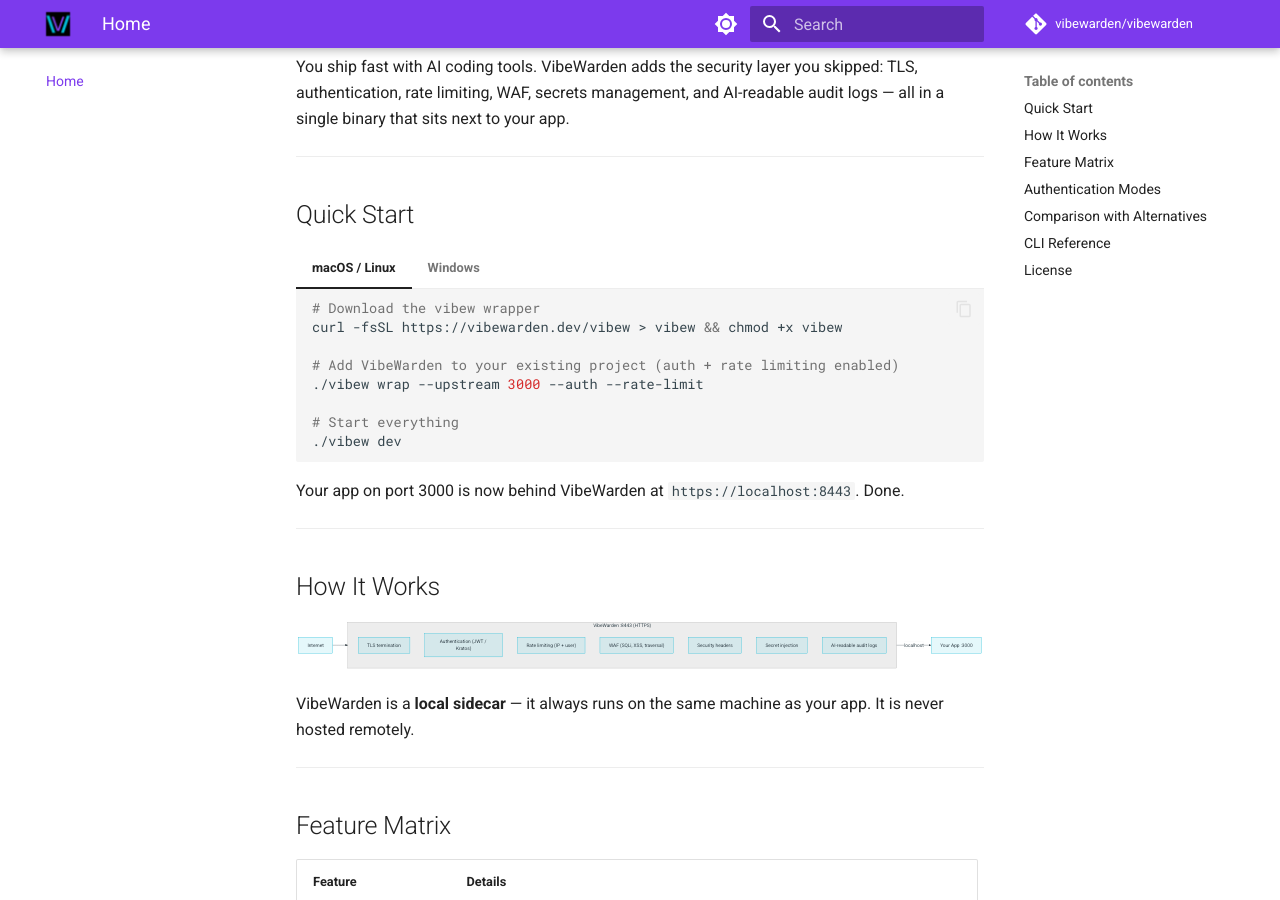
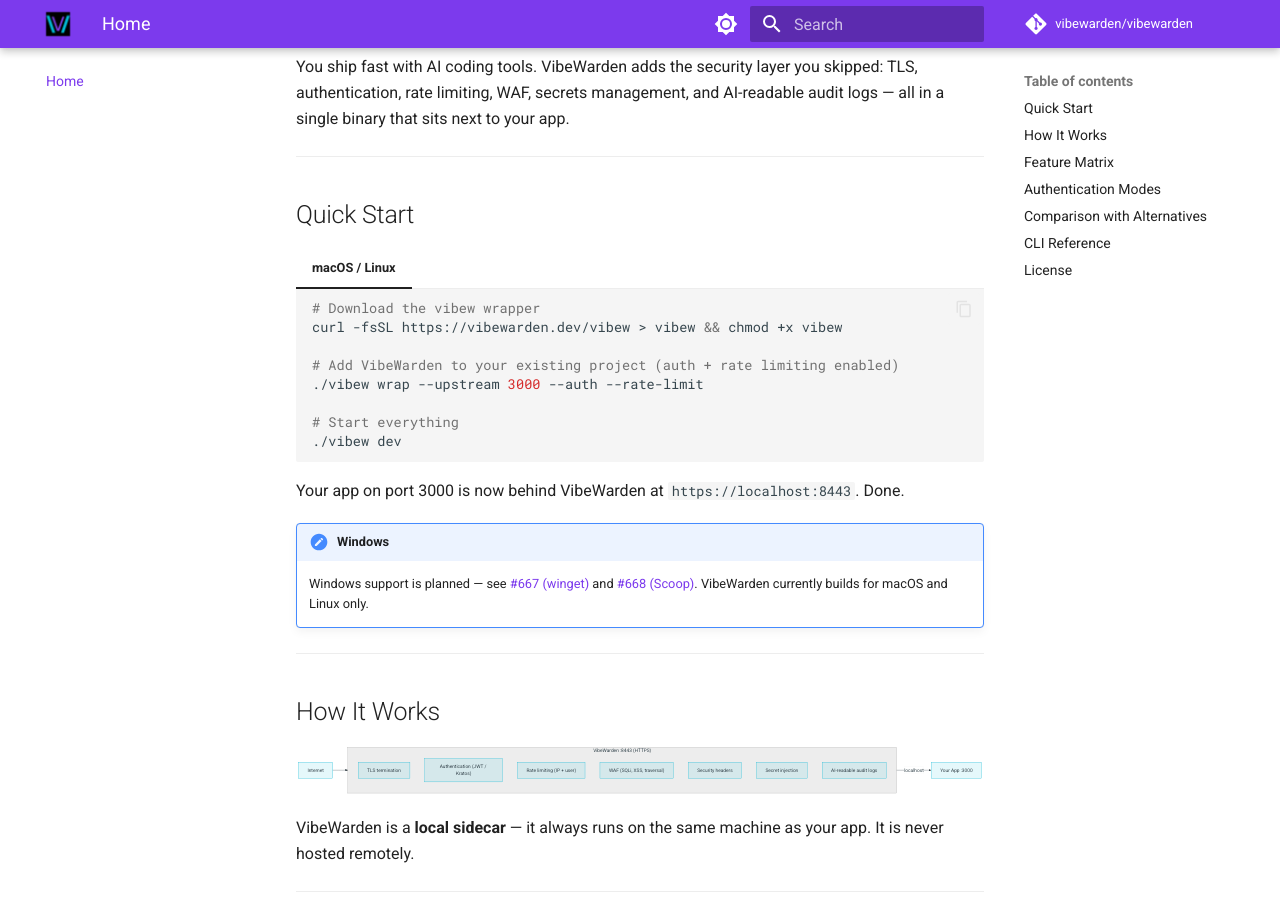
Before and after one commit to VibeWarden/vibewarden, an MkDocs documentation site: the page built from docs/index.md, in a window 1280 px wide and 900 px high, scrolled down 680 px. Built offline with MkDocs 1.6.1 and Material for MkDocs 9.7.7, drawn with Linux system fonts in a browser that asks for light colours; comment, search, counter and statistics services are not loaded; the version menu is left out.

Commit message:
fix(#712): remove Windows install instructions from docs (#721)
The goreleaser config only builds for linux and darwin — no Windows
binaries are produced. Remove the PowerShell install sections from
README.md, docs/index.md, and docs/getting-started.md and add a note
pointing to #667 (winget) and #668 (Scoop) for planned Windows support.

The vibew.ps1 wrapper script itself is retained for future use.

Co-authored-by: Claude Opus 4.6 (1M context) <noreply@anthropic.com>

````diff
--- a/docs/index.md
+++ b/docs/index.md
@@ -27,15 +27,12 @@ all in a single binary that sits next to your app.
     ./vibew dev
     ```
 
-=== "Windows"
+Your app on port 3000 is now behind VibeWarden at `https://localhost:8443`. Done.
 
-    ```powershell
-    Invoke-WebRequest -Uri https://vibewarden.dev/vibew.ps1 -OutFile vibew.ps1
-    .\vibew.ps1 wrap --upstream 3000 --auth --rate-limit
-    .\vibew.ps1 dev
-    ```
-
-Your app on port 3000 is now behind VibeWarden at `https://localhost:8443`. Done.
+!!! note "Windows"
+    Windows support is planned — see [#667 (winget)](https://github.com/vibewarden/vibewarden/issues/667)
+    and [#668 (Scoop)](https://github.com/vibewarden/vibewarden/issues/668).
+    VibeWarden currently builds for macOS and Linux only.
 
 ---
 
````
Also changed, not shown: README.md (+3 -8 lines), docs/getting-started.md (+5 -6 lines).
